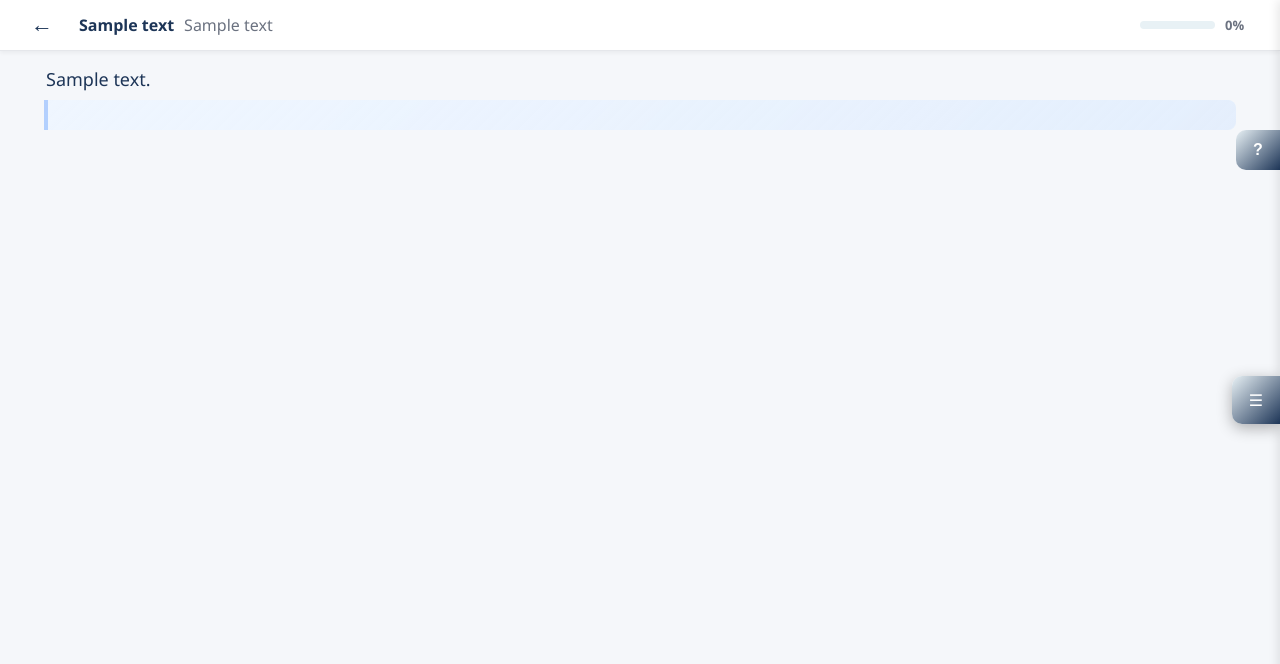
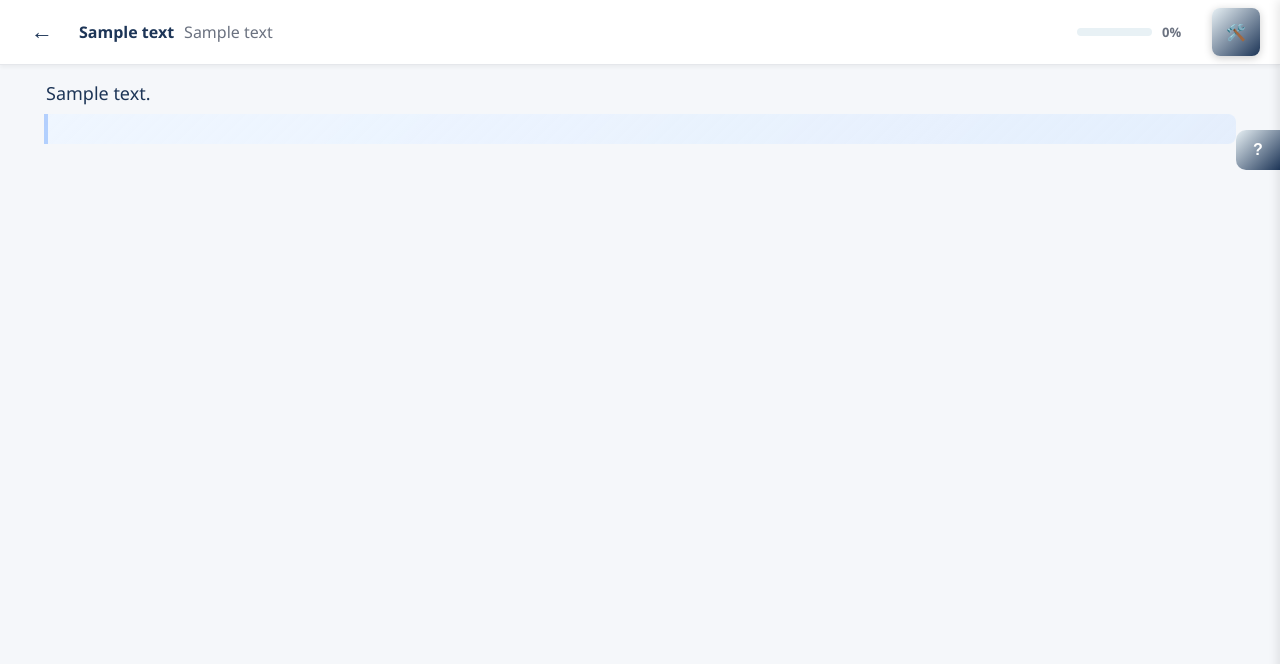
Before and after one commit to LuzDaw/leeingles, a PHP site: page /?public_text_id=1 in a window 1280 px wide. Shown: the top 664 px of the page. Run offline with PHP 8.4, Linux system fonts and the light colour scheme; data comes from the database, SQL or seed files in the repository; tables that the repository leaves empty hold one stand-in row (values such as "Sample post"); some libraries are stand-ins or nearby versions; some web fonts are replaced.

Commit message:
26/1 lectura 12

```diff
--- a/includes/content_functions.php
+++ b/includes/content_functions.php
@@ -248,6 +248,28 @@ function render_text_clickable($text, $title = '', $title_translation = '')
                 <div class="barra-progreso"><span class="progreso" style="width:0%"></span></div>
                 <span class="porcentaje" aria-live="polite">0%</span>
             </div>
+            <div class="menu-herramientas-contenedor">
+                <button onclick="window.toggleFloatingMenu(); event.stopPropagation();" id="menu-btn" title="Herramientas de lectura">🛠️</button>
+                <div id="submenu">
+                    <div class="submenu-item">
+                        <button onclick="showAllTranslations()" id="show-all-translations-btn" class="submenu-button">📖 Mostrar todas las traducciones</button>
+                    </div>
+                    <div class="submenu-item">
+                        <button onclick="toggleTranslations()" id="toggle-translations-btn" class="submenu-button translations">👁️ Ocultar Traducciones</button>
+                    </div>
+                    <div class="submenu-item">
+                        <button onclick="printFullTextWithTranslations()" class="submenu-button print">🖨️ Imprimir</button>
+                    </div>
+                    <div class="submenu-item">
+                        <button onclick="readCurrentParagraphTwice(); event.stopPropagation();" class="submenu-button double-read">🔊 Leer dos veces</button>
+                    </div>
+                    <div class="speed-control">
+                        <label>Velocidad:</label>
+                        <input type="range" id="rate" min="0.5" max="0.9" value="0.9" step="0.1" />
+                        <span id="rate-value">100%</span>
+                    </div>
+                </div>
+            </div>
 </div>';
 
   // Contenedor principal con estructura fluida (sin páginas estáticas de PHP)
@@ -288,30 +310,6 @@ function render_text_clickable($text, $title = '', $title_translation = '')
   $output .= '</div>';
 
   // Sin área de traducción fija - usaremos tooltips
-
-  // Pestaña del menú - siempre visible
-  $output .= '<button onclick="window.toggleFloatingMenu(); event.stopPropagation();" id="menu-btn">☰</button>';
-
-  // Menú desplegable - siempre visible pero oculto por CSS
-  $output .= '<div id="submenu">
-        <div class="submenu-item">
-            <button onclick="showAllTranslations()" id="show-all-translations-btn" class="submenu-button">📖 Mostrar todas las traducciones</button>
-        </div>
-        <div class="submenu-item">
-            <button onclick="toggleTranslations()" id="toggle-translations-btn" class="submenu-button translations">👁️ Ocultar Traducciones</button>
-        </div>
-        <div class="submenu-item">
-            <button onclick="printFullTextWithTranslations()" class="submenu-button print">🖨️ Imprimir</button>
-        </div>
-        <div class="submenu-item">
-            <button onclick="readCurrentParagraphTwice(); event.stopPropagation();" class="submenu-button double-read">🔊 Leer dos veces</button>
-        </div>
-        <div class="speed-control">
-            <label>Velocidad:</label>
-            <input type="range" id="rate" min="0.5" max="0.9" value="0.9" step="0.1" />
-            <span id="rate-value">100%</span>
-        </div>
-    </div>';
 
   return $output;
 }
--- a/lectura/css/floating-menu.css
+++ b/lectura/css/floating-menu.css
@@ -5,17 +5,23 @@
     z-index: 9999;
 }
 
+.menu-herramientas-contenedor {
+    position: relative;
+    display: flex;
+    align-items: center;
+}
+
 #submenu {
-    position: fixed; /* Cambiar de absolute a fixed */
-    top: 50%; /* Posicionar al mismo nivel que el botón del menú */
-    right: 60px; /* Cambiar de 0 a 60px para que se despliegue hacia la izquierda */
+    position: absolute;
+    top: calc(100% + 10px);
+    right: 0;
     background: white;
     border-radius: 10px;
     padding: 15px;
     box-shadow: 0 4px 20px rgba(0, 0, 0, 0.15);
-    min-width: 200px;
+    min-width: 220px;
     opacity: 0;
-    transform: translateX(20px) translateY(-50%); /* Combinar ambas transformaciones */
+    transform: translateY(-10px);
     transition: all 0.3s ease;
     pointer-events: none;
     z-index: 10000;
@@ -39,22 +45,25 @@
 }
 
 #menu-btn {
-    width: 50px;
-    height: 50px;
-    border-radius: 10px 0 0 10px; /* Cambiar a bordes redondeados solo en el lado izquierdo */
+    width: 40px;
+    height: 40px;
+    border-radius: 8px;
     background: linear-gradient(135deg, var(--success-light) 0%, var(--success-color) 100%);
     border: none;
     color: #ffffff;
     font-size: 18px;
     cursor: pointer;
-    box-shadow: 0 4px 15px rgba(0, 0, 0, 0.3);
+    box-shadow: 0 2px 8px rgba(0, 0, 0, 0.2);
     transition: all 0.3s ease;
-    margin-bottom: 80px;
-    position: fixed; /* Cambiar a position fixed */
-    right: 0; /* Posicionar en el lado derecho */
-    top: 50%; /* Cambiar de 30% a 50% para centrarlo verticalmente */
-    transform: translateY(-50%); /* Centrar verticalmente */
-    z-index: 10001; /* Asegurar que esté por encima del submenú */
+    display: flex;
+    align-items: center;
+    justify-content: center;
+    z-index: 10001;
+}
+
+#menu-btn:hover {
+    transform: scale(1.05);
+    box-shadow: 0 4px 12px rgba(0, 0, 0, 0.3);
 }
 
 #floating-btn {
--- a/lectura/js/floating-menu.js
+++ b/lectura/js/floating-menu.js
@@ -43,13 +43,13 @@ window.toggleFloatingMenu = function() {
     // Si el menú está abierto, cerrarlo
     if (menuOpen) {
         submenu.style.opacity = '0';
-        submenu.style.transform = 'translateX(20px) translateY(-50%)'; // Combinar transformaciones
+        submenu.style.transform = 'translateY(-10px)';
         submenu.style.pointerEvents = 'none';
         menuOpen = false;
     } else {
         // Si está cerrado, abrirlo
         submenu.style.opacity = '1';
-        submenu.style.transform = 'translateX(0) translateY(-50%)'; // Combinar transformaciones
+        submenu.style.transform = 'translateY(0)';
         submenu.style.pointerEvents = 'auto';
         menuOpen = true;
     }
@@ -60,7 +60,7 @@ function closeMenu() {
     const submenu = document.getElementById('submenu');
     if (submenu) {
         submenu.style.opacity = '0';
-        submenu.style.transform = 'translateX(20px) translateY(-50%)'; // Combinar transformaciones
+        submenu.style.transform = 'translateY(-10px)';
         submenu.style.pointerEvents = 'none';
         menuOpen = false;
     }
@@ -71,7 +71,7 @@ function openMenu() {
     const submenu = document.getElementById('submenu');
     if (submenu) {
         submenu.style.opacity = '1';
-        submenu.style.transform = 'translateX(0) translateY(-50%)'; // Combinar transformaciones
+        submenu.style.transform = 'translateY(0)';
         submenu.style.pointerEvents = 'auto';
         menuOpen = true;
     }
@@ -159,19 +159,19 @@ let closeTimeout = null;
 // Agregar eventos de hover al menú flotante
 document.addEventListener('DOMContentLoaded', function() {
     setTimeout(() => {
-        const floatingMenu = document.getElementById('floating-menu');
+        const toolsContainer = document.querySelector('.menu-herramientas-contenedor');
         const submenu = document.getElementById('submenu');
         const menuBtn = document.getElementById('menu-btn');
 
-        if (floatingMenu && submenu) {
-            // Mostrar menú al hacer hover sobre el botón flotante
-            floatingMenu.addEventListener('mouseenter', function() {
+        if (toolsContainer && submenu) {
+            // Mostrar menú al hacer hover sobre el contenedor de herramientas
+            toolsContainer.addEventListener('mouseenter', function() {
                 clearTimeout(closeTimeout);
                 openMenu();
             });
 
-            // Cerrar menú 2 segundos después de salir del botón flotante
-            floatingMenu.addEventListener('mouseleave', function() {
+            // Cerrar menú 2 segundos después de salir del contenedor
+            toolsContainer.addEventListener('mouseleave', function() {
                 closeTimeout = setTimeout(() => {
                     closeMenu();
                 }, 2000);
```
